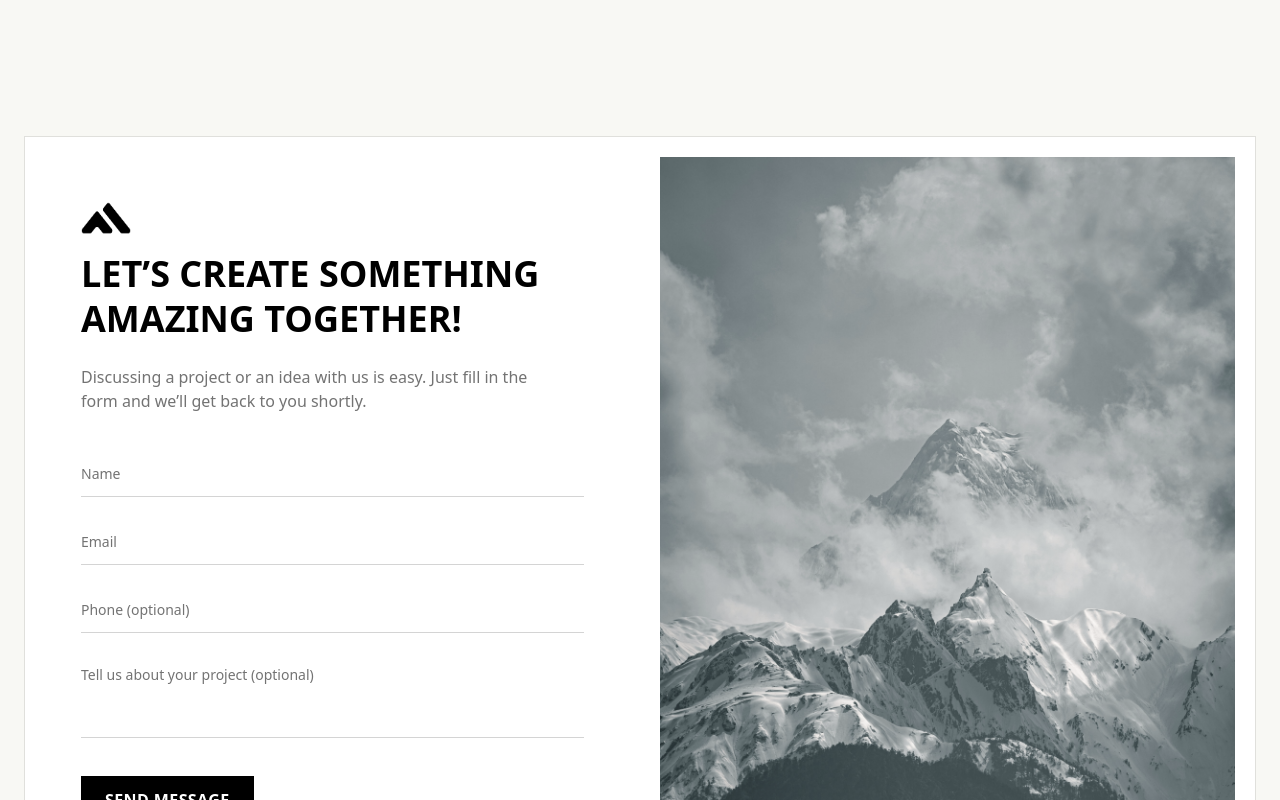
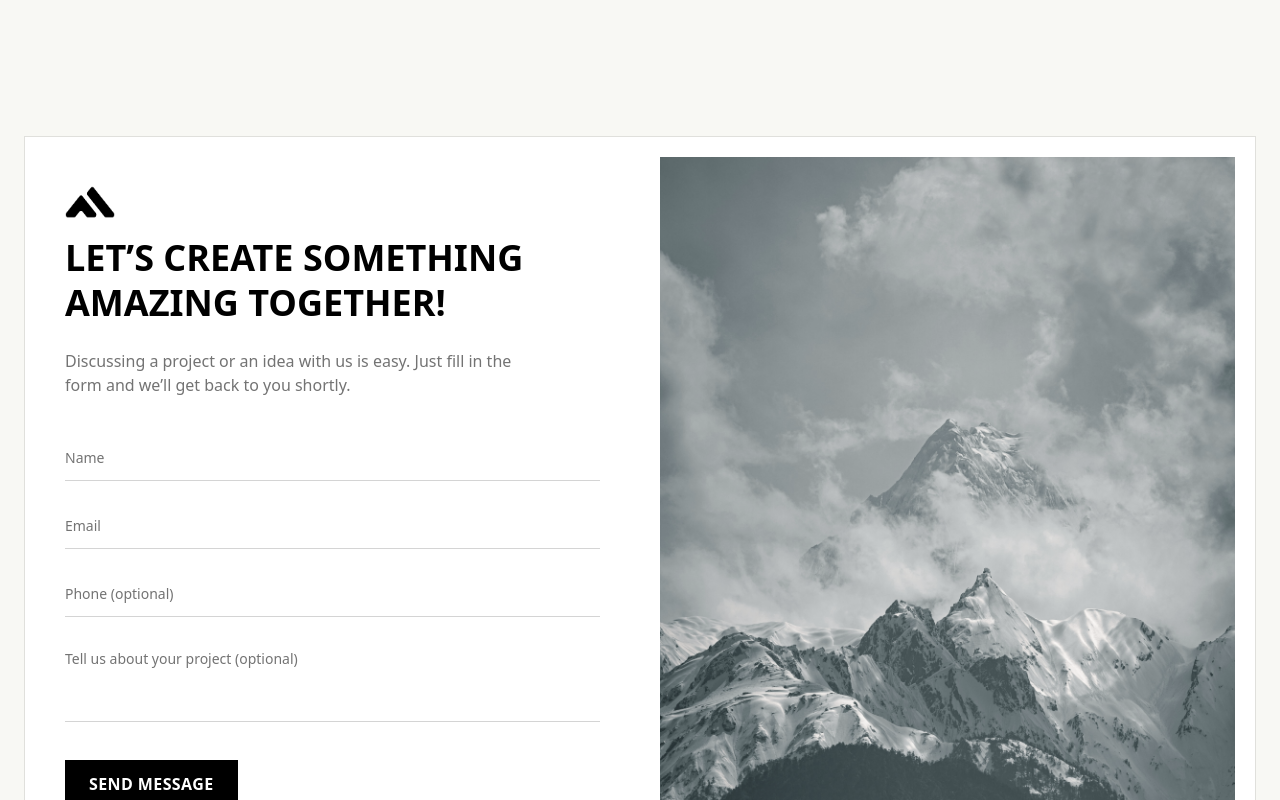
Before and after one commit to SandipGyawali/Agency, a Next.js app: page / in a window 1280 px wide. Shown: the part 5360-6160 px from the top of the page. Built offline with nearby package versions, Linux system fonts and the light colour scheme.

Commit message:
feat(add): contact responsive integration

```diff
--- a/src/components/Contact.tsx
+++ b/src/components/Contact.tsx
@@ -195,7 +195,7 @@ export default function ContactUs() {
         {/* LEFT */}
         <motion.div
           variants={fadeUp}
-          className="border lg:border-none border-foreground/10 flex w-full flex-col justify-between bg-white p-7 md:p-10 lg:w-1/2 lg:p-14"
+          className="border lg:border-none border-foreground/10 flex w-full flex-col justify-between bg-white p-10 lg:w-1/2"
         >
           <div>
             <Image src="/logo-white.png" width={50} height={50} alt="logo" />
```
